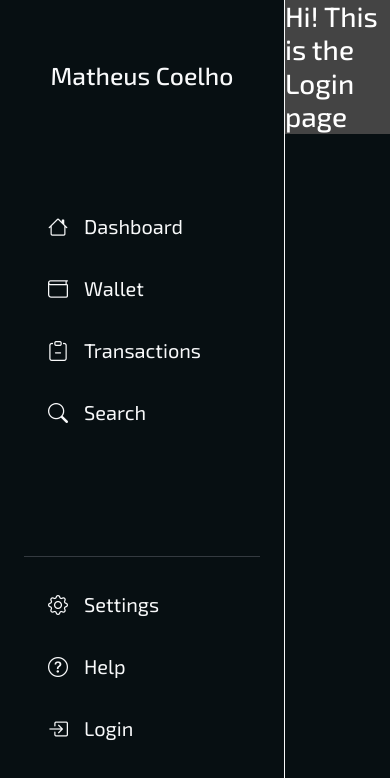
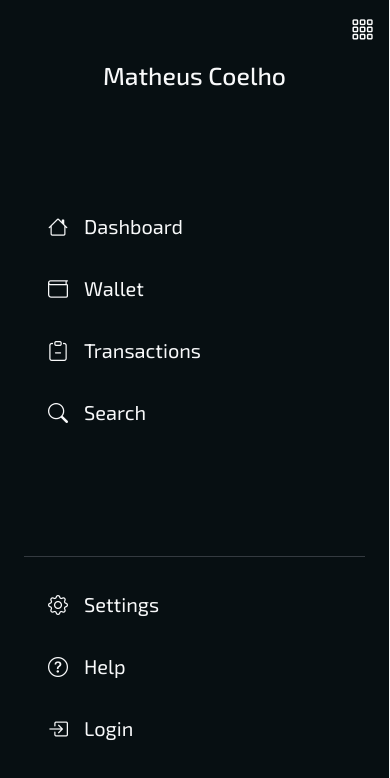
Before and after one commit to devmathcoelho/Personal-Finances, an Angular app: page /login in a window 390 px wide. Shown: the top 778 px of the page. Built offline with nearby package versions, Linux system fonts and the light colour scheme.

Commit message:
feat: login page CSS completed, wallet in progress

```diff
--- a/angular.json
+++ b/angular.json
@@ -31,7 +31,9 @@
               "src/custom-bootstrap.scss",
               "node_modules/bootstrap-icons/font/bootstrap-icons.css"
             ],
-            "scripts": []
+            "scripts": [
+              "node_modules/bootstrap/dist/js/bootstrap.bundle.min.js"
+            ]
           },
           "configurations": {
             "production": {
@@ -91,7 +93,9 @@
               "src/custom-bootstrap.scss",
               "node_modules/bootstrap-icons/font/bootstrap-icons.css"
             ],
-            "scripts": []
+            "scripts": [
+              "node_modules/bootstrap/dist/js/bootstrap.bundle.min.js"
+            ]
           }
         }
       }
--- a/src/app/Login/Login.component.css
+++ b/src/app/Login/Login.component.css
@@ -1,6 +1,32 @@
-*{
-    background-color: #444;
+.loginscreen{
+    width: 35%;
+    position: absolute;
+    top: 25%;
+    left: 32%;
 }
-h1{
-    color: white;
+
+.loginscreen_bg{
+    background-color: #070f12;
+    position: absolute;
+    top: 0;
+    left: 0;
+    width: 100%;
+    height: 100%;
+    z-index: 0;
 }
+
+@media screen and (max-width: 800px) {
+    .loginscreen{
+        width: 50%;
+        left: 25%;
+    }
+
+}
+
+@media screen and (max-width: 500px) {
+    .loginscreen{
+        width: 80%;
+        left: 10%;
+    }
+
+}
--- a/src/app/Login/Login.component.html
+++ b/src/app/Login/Login.component.html
@@ -1 +1,21 @@
-<h1>Hi! This is the Login page</h1>
+<div class="loginscreen_bg"></div>
+
+<div class="loginscreen">
+    <div class="text-center">
+            <h2>Hi! This is the Personal Finances App</h2>
+            <h3>Please log in to continue</h3>
+        </div>
+
+        <form action="get">
+            <div class="mb-3">
+                <label for="exampleInputEmail1" class="form-label">Email address</label>
+                <input type="email" class="form-control" id="exampleInputEmail1" aria-describedby="emailHelp">
+                <div id="emailHelp" class="form-text text-light">We'll never share your email with anyone else.</div>
+            </div>
+            <div class="mb-3">
+                <label for="exampleInputPassword1" class="form-label">Password</label>
+                <input type="password" class="form-control" id="exampleInputPassword1">
+            </div>
+            <button type="submit" class="btn btn-secondary">Submit</button>
+        </form>
+</div>
--- /dev/null
+++ b/src/app/Wallet/Wallet.component.css
@@ -0,0 +1,3 @@
+.main-width{
+    width: 100vw;
+}
--- /dev/null
+++ b/src/app/Wallet/Wallet.component.html
@@ -0,0 +1,45 @@
+<main class="main-width d-flex flex-column justify-content-center mt-5">
+  <div class="container w-75">
+    <h1 class="text-center">Wallet</h1>
+
+    <form method="get">
+      <nav>
+        <div class="input-group mb-3 gap-2">
+          <input type="text" class="form-control bg-primary rounded-3" aria-label="Search">
+
+          <div class="dropdown">
+            <button class="btn btn-primary rounded-2 dropdown-toggle z-0" data-bs-toggle="dropdown">Filters</button>
+
+            <div class="dropdown-menu dropdown-menu-dark">
+              <a class="dropdown-item">Higher Price</a>
+              <a class="dropdown-item">Lower Price</a>
+              <a class="dropdown-item">Most Recent</a>
+              <a class="dropdown-item">Last Recent</a>
+            </div>
+          </div>
+
+          <button class="btn btn-secondary rounded-4 z-0" type="submit" id="button-addon2">Search</button>
+        </div>
+      </nav>
+    </form>
+
+    <table class="table caption-top table-columns table-bordered table-dark table-striped table-hover">
+      <caption class="text-left text-light">Total expenses: {{expenses_total_month}}</caption>
+      <thead>
+          <tr>
+            <th>Name</th>
+            <th>Amount</th>
+            <th>Date</th>
+          </tr>
+      </thead>
+
+      <tbody class="table-group-divider">
+          <tr>
+            <td>{{expense.name}}</td>
+            <td>{{expense.amount}}</td>
+            <td>{{expense.date}}</td>
+          </tr>
+        </tbody>
+    </table>
+  </div>
+</main>
--- /dev/null
+++ b/src/app/Wallet/Wallet.component.ts
@@ -0,0 +1,23 @@
+import { Component } from '@angular/core';
+
+@Component({
+  selector: 'app-Wallet',
+  templateUrl: './Wallet.component.html',
+  styleUrls: ['./Wallet.component.css']
+})
+export class WalletComponent {
+  expense = {
+    name: 'Carro',
+    amount: 100,
+    date: Date.now()
+  };
+
+  expenses_total_month = this.ExpenseCalc();
+
+  ExpenseCalc(){
+    let total = 0;
+    total += this.expense.amount;
+
+    return total;
+  }
+}
--- a/src/app/app.component.css
+++ b/src/app/app.component.css
@@ -1,10 +1,20 @@
 .sidebar{
+    position: fixed;
+    top: 0;
+    left: 0;
+    height: 100vh;
     width: 20%;
+    z-index: 1;
 }
 
 .selected{
     border-radius: 10px;
-    background-color: hsl(196, 55%, 10%);
+    background-color: #0b2028;
+    cursor: pointer;
+}
+
+ul li:hover{
+    background-color: #0b2028;
     cursor: pointer;
 }
 
@@ -13,23 +23,23 @@
     color: #212529;
 }
 
-@media screen and (max-width: 1100px) {
+@media screen and (max-width: 1200px) {
+    .sidebar{
+        width: 30%;
+    }
+
+}
+
+@media screen and (max-width: 800px) {
     .sidebar{
         width: 50%;
     }
 
 }
 
-@media screen and (max-width: 800px) {
+@media screen and (max-width: 500px) {
     .sidebar{
-        width: 60%;
+        width: 100%;
     }
 
 }
-
-@media screen and (max-width: 500px) {
-    .sidebar{
-        width: 100vh;
-    }
-
-}
--- a/src/app/app.component.html
+++ b/src/app/app.component.html
@@ -1,17 +1,25 @@
+<div class="position-fixed z-2 p-3 w-auto top-0 end-0">
+    <a (click)="toggleSidebar()">
+        <h3>
+            <i class="bi bi-grid-3x3-gap"></i>
+        </h3>
+    </a>
+</div>
+
 <div class="d-flex vh-100">
-        <aside class="sidebar m-0 border-end border-light">
+        <aside class="sidebar flex-shrink-0 m-0 border-end border-light">
             <div class="d-flex flex-column justify-content-around fs-5 p-4 pt-2 h-100 bg-primary text-light">
                 <h2 class="text-center">Matheus Coelho</h2>
 
                 <ul class="d-flex flex-column gap-3 list-unstyled">
                     <li class="ps-4 p-2 rounded-3" [class.selected]="selected == 'dashboard'">
-                        <a (click)="changeSelected('dashboard')" class="d-flex gap-3 link text-light">
+                        <a routerLink="/home" (click)="changeSelected('dashboard')" class="d-flex gap-3 link text-light">
                             <i class="bi bi-house"></i>
                             Dashboard
                         </a>
                     </li>
                     <li class="ps-4 p-2 rounded-3" [class.selected]="selected == 'wallet'">
-                        <a (click)="changeSelected('wallet')" class="d-flex gap-3 link text-light">
+                        <a (click)="changeSelected('wallet')" routerLink="/wallet" class="d-flex gap-3 link text-light">
                             <i class="bi bi-wallet"></i>
                             Wallet
                         </a>
@@ -45,15 +53,17 @@
                         </a>
                     </li>
                     <li class="ps-4 p-2 rounded-3">
-                        <a href="" class="d-flex gap-3 link text-light">
                             @if(isAuthenticated){
-                                <i class="bi bi-box-arrow-in-left"></i>
-                                Logout
+                                <a class="d-flex gap-3 link text-light">
+                                    <i class="bi bi-box-arrow-in-left text-light"></i>
+                                    Logout
+                                </a>
                             } @else {
-                                <i class="bi bi-box-arrow-in-right"></i>
-                                Login
+                                 <a routerLink="/login" class="d-flex gap-3 link text-light">
+                                    <i class="bi bi-box-arrow-in-right text-light"></i>
+                                    Login
+                                </a>
                             }
-                        </a>
                     </li>
                 </ul>
             </div>
--- a/src/app/app.component.ts
+++ b/src/app/app.component.ts
@@ -1,10 +1,10 @@
 import { Component, inject } from '@angular/core';
-import { RouterOutlet } from '@angular/router';
+import { RouterLink, RouterOutlet } from '@angular/router';
 import { HttpRequestsService } from './Home/HttpRequests.service';
 
 @Component({
   selector: 'app-root',
-  imports: [RouterOutlet],
+  imports: [RouterOutlet, RouterLink],
   templateUrl: './app.component.html',
   styleUrl: './app.component.css'
 })
@@ -21,4 +21,9 @@ export class AppComponent {
     this.selected = selected;
   }
 
+  toggleSidebar(){
+    const sidebar = document.querySelector('.sidebar');
+    sidebar?.classList.toggle('d-none');
+  }
+
 }
--- a/src/app/app.routes.ts
+++ b/src/app/app.routes.ts
@@ -1,6 +1,7 @@
 import { Routes } from '@angular/router';
 import { LoginComponent } from './Login/Login.component';
 import { HomeComponent } from './Home/Home.component';
+import { WalletComponent } from './Wallet/Wallet.component';
 
 export const routes: Routes = [
     {
@@ -14,5 +15,9 @@ export const routes: Routes = [
     {
         path: 'home',
         component: HomeComponent
+    },
+    {
+        path: 'wallet',
+        component: WalletComponent
     }
 ];
--- a/src/custom-bootstrap.scss
+++ b/src/custom-bootstrap.scss
@@ -1,5 +1,5 @@
 $primary: #070f12;
-$secondary: #697565;
+$secondary: #1544a3;
 $success: #28a745;
 $info: #17a2b8;
 $warning: #ffc107;
```
Also changed, not shown: 1 other file (tests, documents, lock files or other folders).
